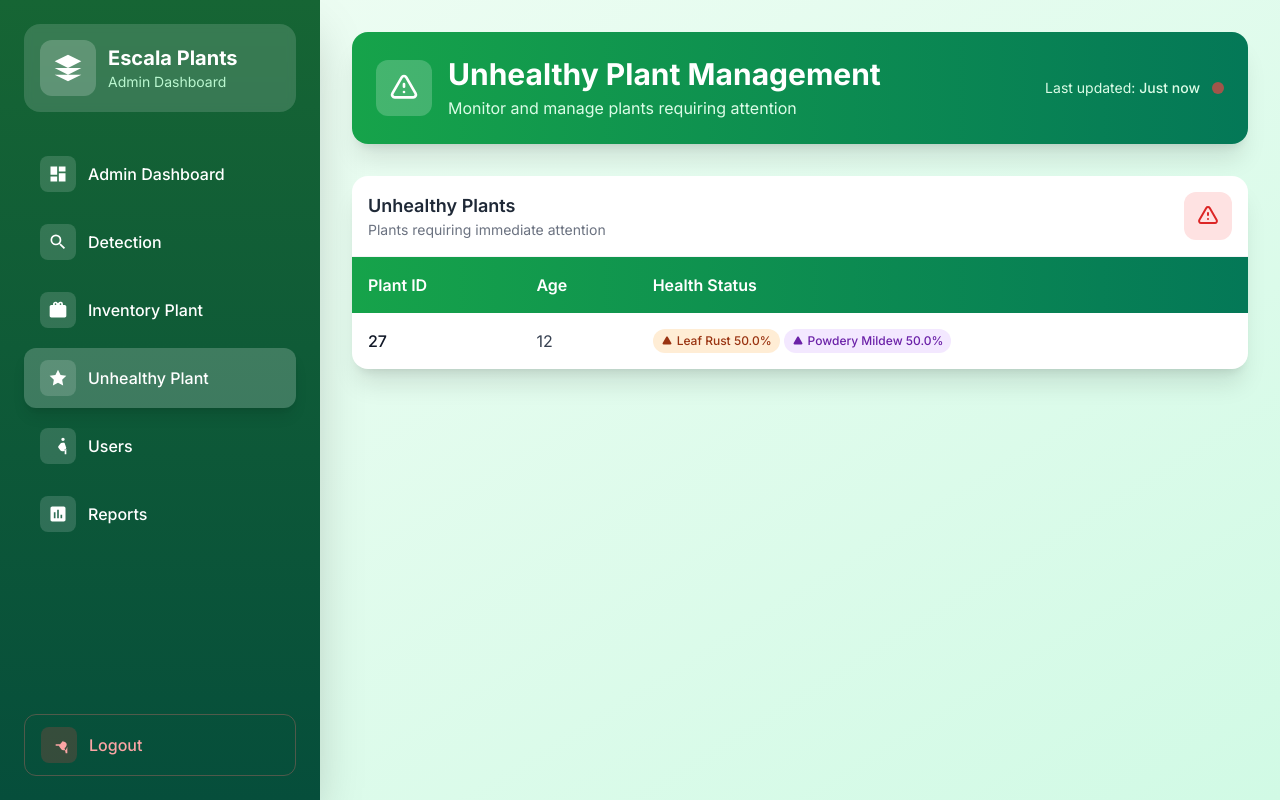
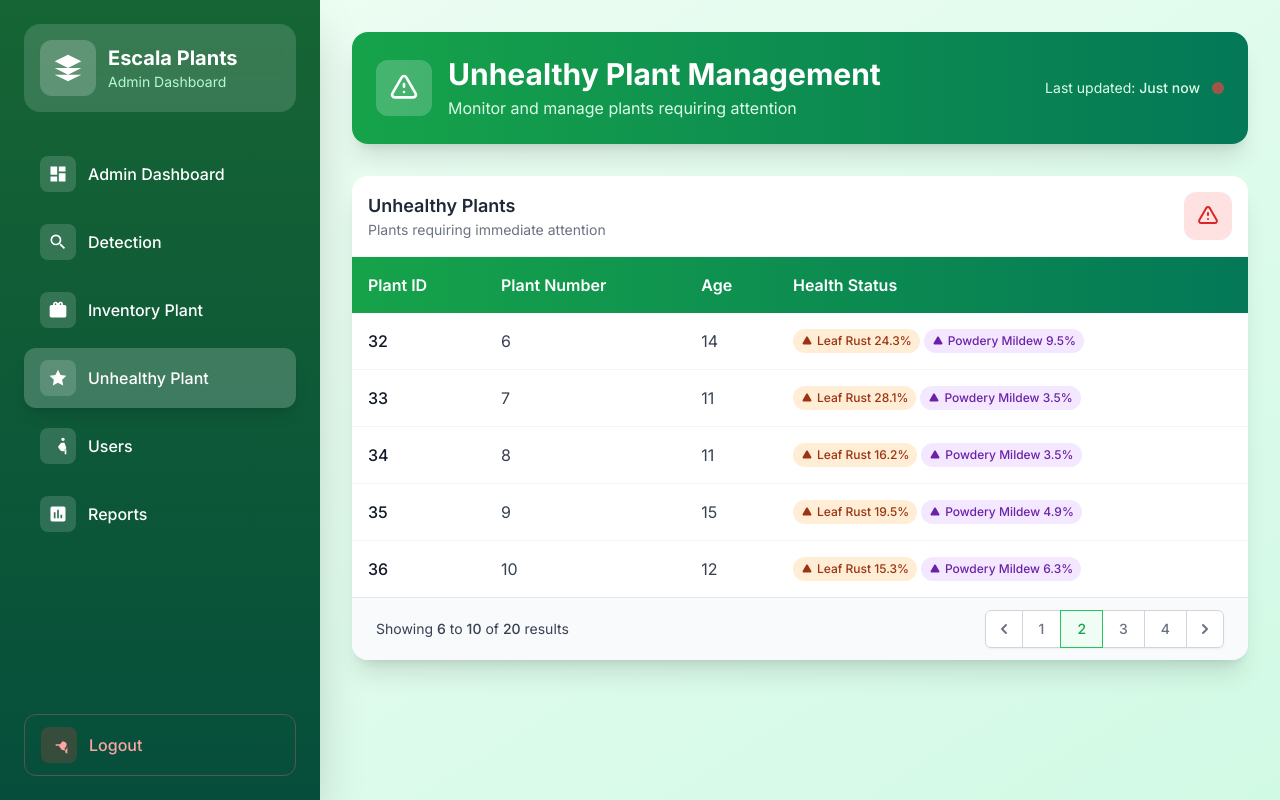
Before and after one commit to JohannMendoza/Capstone, a Django app: page /track-plant-health/?page=2 in a window 1280 px wide. Run offline with Django 5.2, Linux system fonts and the light colour scheme; a user stored in the database is signed in; data comes from the database, SQL or seed files in the repository; both versions use the stored data as it was after the commit; some libraries are stand-ins or nearby versions.

Commit message:
Fixed plant_inventory view to show latest TreeAnalysis data

```diff
--- a/dashboard/templates/dashboard/track_plant_health.html
+++ b/dashboard/templates/dashboard/track_plant_health.html
@@ -184,6 +184,7 @@
                 <thead>
                   <tr class="bg-gradient-to-r from-green-600 to-emerald-700 text-white">
                     <th class="p-4 text-left font-semibold">Plant ID</th>
+                    <th class="p-4 text-left font-semibold">Plant Number</th>
                     <th class="p-4 text-left font-semibold">Age</th>
                     <th class="p-4 text-left font-semibold">Health Status</th>
                   </tr>
@@ -191,32 +192,40 @@
                 <tbody class="divide-y divide-gray-100">
                   {% for plant in unhealthy_plants %}
                   <tr class="hover:bg-green-50 transition-colors duration-200">
+                    <!-- ✅ Correct column order -->
                     <td class="p-4 font-medium text-gray-900">{{ plant.plant_id }}</td>
+                    <td class="p-4 text-gray-700">{{ plant.plant_number }}</td>
                     <td class="p-4 text-gray-700">{{ plant.age }}</td>
+
                     <td class="p-4">
-                              <!-- Modified health status display to show only disease percentages and handle undetected status -->
                       {% if plant.health_status == 'undetected' %}
                         <span class="inline-flex items-center px-3 py-1 rounded-full text-sm font-medium bg-yellow-100 text-yellow-800">
                           <svg class="w-4 h-4 mr-1" fill="currentColor" viewBox="0 0 24 24">
-                                          <path d="M12 2C6.48 2 2 6.48 2 12s4.48 10 10 10 10-4.48 10-10S17.52 2 12 2zm-2 15l-5-5 1.41-1.41L10 14.17l7.59-7.59L19 8l-9 9z"/>
+                            <path d="M12 2C6.48 2 2 6.48 2 12s4.48 10 10 10
+                            10-4.48 10-10S17.52 2 12 2zm-2 15l-5-5
+                            1.41-1.41L10 14.17l7.59-7.59L19 8l-9 9z"/>
                           </svg>
                           Pending Detection
                         </span>
                       {% else %}
                         <div class="flex flex-wrap gap-1">
-                                      <!-- Only show disease classes (leaf rust and powdery mildew) with percentages -->
                           {% if plant.detection_details and plant.detection_details.leaf_rust_percentage > 0 %}
                             <span class="inline-flex items-center px-2 py-1 rounded-full text-xs font-medium bg-orange-100 text-orange-800">
                               <svg class="w-3 h-3 mr-1" fill="currentColor" viewBox="0 0 24 24">
-                                                  <path d="M12 9v2m0 4h.01M5.07 19h13.86c1.54 0 2.5-1.66 1.73-3L13.73 4c-.77-1.33-2.69-1.33-3.46 0L3.34 16c-.77 1.34.19 3 1.73 3z"/>
+                                <path d="M12 9v2m0 4h.01M5.07 19h13.86c1.54
+                                0 2.5-1.66 1.73-3L13.73 4c-.77-1.33-2.69-1.33-3.46
+                                0L3.34 16c-.77 1.34.19 3 1.73 3z"/>
                               </svg>
                               Leaf Rust {{ plant.detection_details.leaf_rust_percentage|floatformat:1 }}%
                             </span>
                           {% endif %}
+
                           {% if plant.detection_details and plant.detection_details.powdery_mildew_percentage > 0 %}
                             <span class="inline-flex items-center px-2 py-1 rounded-full text-xs font-medium bg-purple-100 text-purple-800">
                               <svg class="w-3 h-3 mr-1" fill="currentColor" viewBox="0 0 24 24">
-                                                  <path d="M12 9v2m0 4h.01M5.07 19h13.86c1.54 0 2.5-1.66 1.73-3L13.73 4c-.77-1.33-2.69-1.33-3.46 0L3.34 16c-.77 1.34.19 3 1.73 3z"/>
+                                <path d="M12 9v2m0 4h.01M5.07 19h13.86c1.54
+                                0 2.5-1.66 1.73-3L13.73 4c-.77-1.33-2.69-1.33-3.46
+                                0L3.34 16c-.77 1.34.19 3 1.73 3z"/>
                               </svg>
                               Powdery Mildew {{ plant.detection_details.powdery_mildew_percentage|floatformat:1 }}%
                             </span>
@@ -227,7 +236,7 @@
                   </tr>
                   {% empty %}
                   <tr>
-                          <td colspan="3" class="text-center p-8">
+                    <td colspan="4" class="text-center p-8">
                       <div class="flex flex-col items-center space-y-3">
                         <div class="bg-gray-100 p-4 rounded-full">
                           <svg class="w-8 h-8 text-gray-400" fill="currentColor" viewBox="0 0 24 24">
--- a/dashboard/views.py
+++ b/dashboard/views.py
@@ -425,24 +425,47 @@ def delete_plant(request, plant_id):
 
 # ... existing code ...
 
+from django.core.paginator import Paginator
+from django.shortcuts import render
+from dashboard.models import Plant, TreeAnalysis
+
+@login_required
 def track_plant_health(request):
-    from django.core.paginator import Paginator
-
-    plants = Plant.objects.all()
     unhealthy_plants_data = []
 
-    for plant in plants:
-        latest_analysis = TreeAnalysis.objects.filter(plant=plant).order_by('-created_at').first()
+    # 🔹 Loop through all plants
+    for plant in Plant.objects.all().order_by('plant_id'):
+        # Try linked TreeAnalysis
+        latest_analysis = TreeAnalysis.objects.filter(plant=plant).order_by('-id').first()
+
+        # If not linked, try match by name (e.g. "Plant 27")
+        if not latest_analysis:
+            latest_analysis = (
+                TreeAnalysis.objects
+                .filter(name__icontains=f"Plant {plant.plant_id}")
+                .order_by('-id')
+                .first()
+            )
+
         if latest_analysis:
-            latest_analysis.calculate_health()
-
-            if latest_analysis.leaf_rust_percentage > 0 or latest_analysis.powdery_mildew_percentage > 0:
+            # Skip healthy ones, only keep diseased plants
+            diseased = any([
+                latest_analysis.dried_leaf_percentage > 0,
+                latest_analysis.leaf_rust_percentage > 0,
+                latest_analysis.powdery_mildew_percentage > 0
+            ])
+
+            if diseased:
                 plant.detection_details = {
-                    'leaf_rust_percentage': latest_analysis.leaf_rust_percentage,
-                    'powdery_mildew_percentage': latest_analysis.powdery_mildew_percentage,
+                    'dried_leaf_percentage': round(latest_analysis.dried_leaf_percentage, 1),
+                    'leaf_rust_percentage': round(latest_analysis.leaf_rust_percentage, 1),
+                    'powdery_mildew_percentage': round(latest_analysis.powdery_mildew_percentage, 1),
+                    'total_leaves': latest_analysis.total_leaves,
+                    'healthy_percentage': round(latest_analysis.healthy_percentage, 1)
                 }
                 unhealthy_plants_data.append(plant)
 
+    # 🔹 Paginate results
     paginator = Paginator(unhealthy_plants_data, 5)
     page_number = request.GET.get('page')
     page_obj = paginator.get_page(page_number)
```
Also changed, not shown: db.sqlite3. Lines whose indentation alone changed are shown as unchanged.
